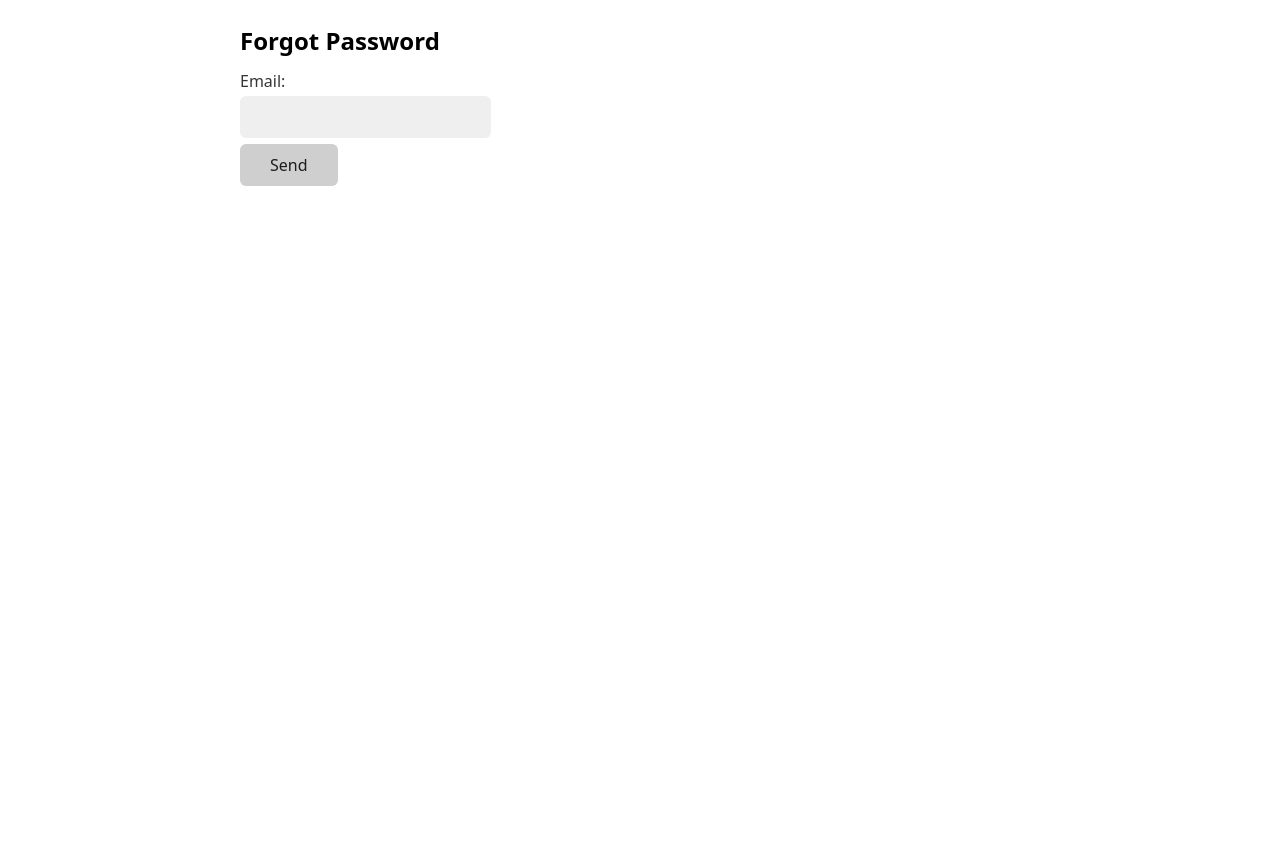
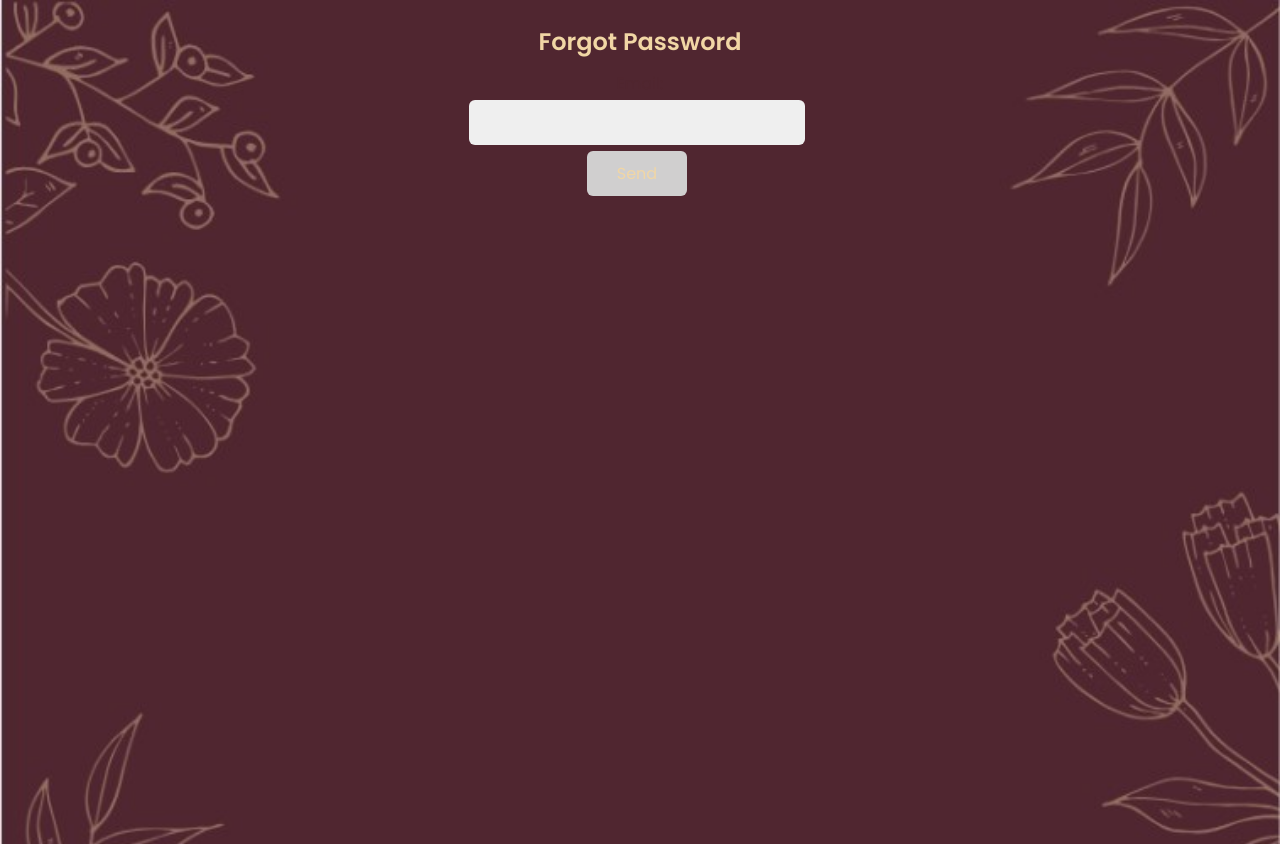
Before and after one commit to Gabbbrielll/siena, a PHP site: page /forgot_password.php in a window 1280 px wide. Before the commit the page ends 186 px from the top, so only its background shows below. Run offline with PHP 8.4, Linux system fonts and the light colour scheme.

Commit message:
forgot password css

```diff
--- a/forgot_password.php
+++ b/forgot_password.php
@@ -15,6 +15,35 @@ if (isset($_SESSION['cust_email'])){
     <title>Forgot Password</title>
     <meta charset="UTF-8">
     <link rel="stylesheet" href="https://cdn.jsdelivr.net/npm/water.css@2/out/water.css">
+    <style>
+@import url("https://fonts.googleapis.com/css2?family=Outfit:wght@100;200;300;400;500;600;700;800;900&display=swap");
+@import url('https://fonts.googleapis.com/css2?family=Poppins:wght@300;400;500;600;700&display=swap');
+*,
+*:before,
+*:after {
+	box-sizing: border-box;
+}
+
+
+body {
+	line-height: 1.5;
+	min-height: 100vh;
+	font-family: 'Poppins', sans-serif;
+	color: #50262f;
+	background: url("bg.jpg");
+    background-size: cover;
+	position: relative;
+}
+
+h2{
+    color: #f1d6a5;
+}
+
+button{
+    color: #f1d6a5;
+}
+
+    </style>
 </head>
 <script>
     function disableEmail() {
@@ -87,8 +116,9 @@ if (isset($_SESSION['cust_email'])){
         }
     </script>
 <body>
+    <center>
+
     <h2>Forgot Password</h2>
-
     <form method="post" action="send_password_reset.php">
 
         <label for="email">Email: <?php echo $email ?></label>
@@ -128,6 +158,6 @@ if (isset($_SESSION['cust_email'])){
         ?>
 
     </form>
-
+    </center>
 </body>
 </html>
```
